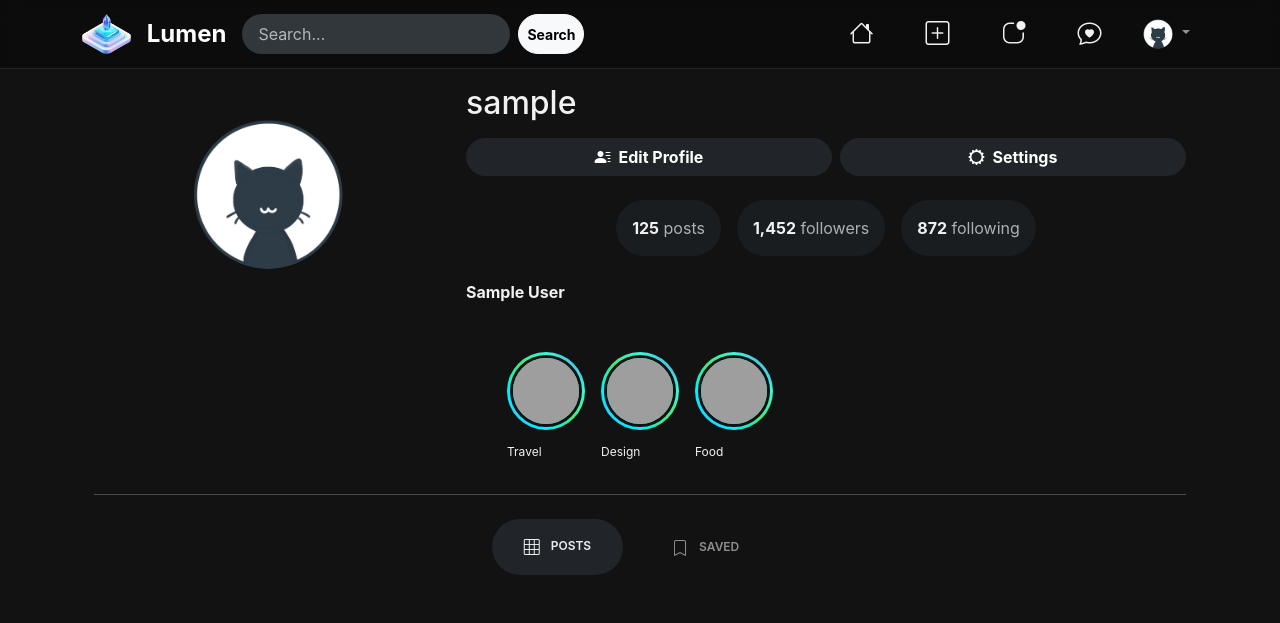
After one commit to deviantcoder/lumen, a Django app: a page that uses templates/includes/navbar.html in a window 1280 px wide. The commit adds this page. Shown: the top 623 px of the page. Run offline with Django 5.2, Linux system fonts and the light colour scheme; the visitor is signed in with stand-in values (Sample User, id 1); data comes from the database, SQL or seed files in the repository; data that the repository does not hold is empty; some libraries are stand-ins or nearby versions; grey boxes are pictures that could not be loaded.

Commit message:
Added profile page template, updated feed template

```diff
--- a/apps/feed/templates/feed/includes/mobile_nav.html
+++ b/apps/feed/templates/feed/includes/mobile_nav.html
@@ -1,5 +1,5 @@
 <div class="mobile-bottom-nav">
-    <a href="#" class="mobile-nav-item active"><i class="bi bi-house-fill mobile-nav-icon"></i></a>
+    <a href="/" class="mobile-nav-item active"><i class="bi bi-house-fill mobile-nav-icon"></i></a>
     <a href="#" class="mobile-nav-item"><i class="bi bi-search mobile-nav-icon"></i></a>
     <a
         href=""
@@ -13,5 +13,5 @@
         <i class="bi bi-plus-square mobile-nav-icon"></i></a>
     <a href="#" class="mobile-nav-item"><i class="bi bi-app-indicator mobile-nav-icon"></i></a>
     <a href="#" class="mobile-nav-item"><i class="bi bi-chat-heart mobile-nav-icon"></i></a>
-    <a href="#" class="mobile-nav-item"><i class="bi bi-person-circle mobile-nav-icon"></i></a>
+    <a href="{% url 'profiles:profile' request.user.username %}" class="mobile-nav-item"><i class="bi bi-person-circle mobile-nav-icon"></i></a>
 </div>
--- /dev/null
+++ b/apps/profiles/templates/profiles/profile.html
@@ -0,0 +1,106 @@
+{% extends '_base.html' %}
+
+{% block head_title %}
+    Profile
+{% endblock head_title %}
+
+{% block content %}
+<div class="container mx-auto p-4">
+
+    <div class="row mb-5 align-items-center text-center text-md-start">
+        <div class="col-md-4 text-center">
+            <img src="{{ profile.image_or_default }}" class="profile-img-lg rounded-circle" alt="Profile avatar">
+        </div>
+        <div class="col-md-8">
+            <div class="d-flex flex-column mb-3 align-items-center align-items-md-start">
+                <h2 class="mb-2 mt-3 mt-md-0 text-center text-md-start">{{ profile.user.username }}</h2>
+                <div class="d-flex gap-2 justify-content-center justify-content-md-start mt-2 w-100">
+                    {% if profile.user == request.user %}
+                        <button class="btn btn-dark rounded-pill fw-bold flex-fill">
+                            <i class="bi bi-person-lines-fill me-2"></i>Edit Profile
+                        </button>
+                        <button class="btn btn-dark rounded-pill fw-bold flex-fill">
+                            <i class="bi bi-gear-wide me-2"></i>Settings
+                        </button>
+                    {% else %}
+                        <button class="btn btn-primary rounded-pill fw-bold flex-fill">
+                            <i class="bi bi-person-add me-2"></i>Follow
+                        </button>
+                        <button class="btn btn-dark rounded-pill fw-bold flex-fill">
+                            <i class="bi bi-chat-heart me-2"></i>Message
+                        </button>
+                    {% endif %}
+                </div>
+            </div>
+            <div class="d-flex w-100 text-center text-md-start mt-4">
+                <div class="flex-fill d-flex gap-3 justify-content-center">
+                    <div class="bg-dark-subtle p-3 rounded-pill"><span class="fw-bold">125</span> <span class="text-muted">posts</span></div>
+                    <div class="bg-dark-subtle p-3 rounded-pill"><span class="fw-bold">1,452</span> <span class="text-muted">followers</span></div>
+                    <div class="bg-dark-subtle p-3 rounded-pill"><span class="fw-bold">872</span> <span class="text-muted">following</span></div>
+                </div>
+            </div>
+            <div class="text-center text-md-start mt-4">
+                {% if profile.user.full_name %}
+                    <div class="fw-bold">{{ profile.user.full_name }}</div>
+                {% endif %}
+                {% if profile.bio %}
+                    <p class="text-muted">{{ profile.bio }}</p>
+                {% endif %}
+                {% if profile.location %}
+                    <p class="text-muted"><i class="bi bi-geo-alt me-2"></i>{{ profile.location }}</p>
+                {% endif %}
+                {% if profile.url %}
+                    <a href="{{ profile.url }}" class="text-decoration-none">{{ profile.url }}</a>
+                {% endif %}
+            </div>
+        </div>
+    </div>
+    <div class="d-flex gap-3 mb-4 overflow-auto pb-2 d-flex justify-content-center">
+        <div class="story-item">
+            <div class="story-avatar">
+                <img src="https://picsum.photos/500/500?random=1" alt="Travel">
+            </div>
+            <span class="story-username">Travel</span>
+        </div>
+        <div class="story-item">
+            <div class="story-avatar">
+                <img src="https://picsum.photos/500/500?random=2" alt="Design">
+            </div>
+            <span class="story-username">Design</span>
+        </div>
+        <div class="story-item">
+            <div class="story-avatar">
+                <img src="https://picsum.photos/500/500?random=3" alt="Food">
+            </div>
+            <span class="story-username">Food</span>
+        </div>
+    </div>
+    <hr>
+    <ul class="nav nav-tabs justify-content-center mt-4 mb-4 border-0">
+        <li class="nav-item">
+            <a class="nav-link active border-0 rounded-5" href="#"><i class="bi bi-grid-3x3"></i> Posts</a>
+        </li>
+        {% if profile.user == request.user %}
+            <li class="nav-item">
+                <a class="nav-link" href="#"><i class="bi bi-bookmark"></i> Saved</a>
+            </li>
+        {% endif %}
+    </ul>
+    <div class="posts-grid">
+        {% for post in posts %}
+            <div class="post-item position-relative overflow-hidden">
+                <a href="#post1">
+                    <img src="{{ post.media.first.file.url }}" class="w-100 h-100 object-fit-cover" alt="Post">
+                    <div class="post-overlay position-absolute top-0 start-0 end-0 bottom-0 d-flex justify-content-center align-items-center">
+                        <div class="d-flex gap-4 text-white fw-bold">
+                            <div><i class="bi bi-heart-fill me-1"></i> 245</div>
+                            <div><i class="bi bi-chat-fill me-1"></i> 32</div>
+                        </div>
+                    </div>
+                </a>
+            </div>
+        {% endfor %}
+    </div>
+</div>
+{% include 'feed/includes/mobile_nav.html' %}
+{% endblock content %}
--- /dev/null
+++ b/apps/profiles/urls.py
@@ -0,0 +1,11 @@
+from django.urls import path
+
+from . import views
+
+
+app_name = 'profiles'
+
+
+urlpatterns = [
+    path('<str:username>/', views.profile, name='profile'),
+]
--- a/apps/profiles/views.py
+++ b/apps/profiles/views.py
@@ -1,3 +1,22 @@
-from django.shortcuts import render
+from django.shortcuts import render, get_object_or_404
+from django.contrib.auth.decorators import login_required
 
-# Create your views here.
+from django.contrib.auth import get_user_model
+
+
+User = get_user_model()
+
+
+@login_required
+def profile(request, username: str):
+
+    if username == request.user.username:
+        user = request.user
+    user = get_object_or_404(User, username=username)
+
+    context = {
+        'profile': user.profile,
+        'posts': user.posts.all(),
+    }
+
+    return render(request, 'profiles/profile.html', context)
--- a/core/urls.py
+++ b/core/urls.py
@@ -14,6 +14,7 @@ urlpatterns = [
     path('accounts/social/', include('social_django.urls', namespace='social')),
 
     path('posts/', include('apps.posts.urls')),
+    path('profiles/', include('apps.profiles.urls')),
 
     path('', include('apps.feed.urls')),
 
--- a/static/css/main.css
+++ b/static/css/main.css
@@ -51,17 +51,84 @@ body {
     border-radius: 50%;
     object-fit: cover;
 }
+.profile-img-lg {
+    width: 150px;
+    height: 150px;
+    border-radius: 50%;
+    object-fit: cover;
+}
+.posts-grid {
+    display: grid;
+    grid-template-columns: repeat(3, 1fr);
+    gap: 8px;
+}
+.post-item {
+    aspect-ratio: 1 / 1;
+    position: relative;
+    overflow: hidden;
+}
+.post-item img {
+    width: 100%;
+    height: 100%;
+    object-fit: cover;
+    display: block;
+}
+.post-item a {
+    text-decoration: none;
+    color: inherit;
+    display: block;
+    height: 100%;
+}
+.post-overlay {
+    background-color: rgba(0, 0, 0, 0.4);
+    opacity: 0;
+    transition: opacity 0.3s;
+}
+.post-item:hover .post-overlay {
+    opacity: 1;
+}
+.nav-tabs {
+    border-bottom: 1px solid #31373a;
+}
+.nav-tabs .nav-link {
+    color: #8e8e8e;
+    font-size: 12px;
+    font-weight: 600;
+    text-transform: uppercase;
+    padding: 1rem 2rem;
+    margin-right: 1rem;
+}
+.nav-tabs .nav-link.active {
+    color: #ededed;
+    border-bottom: 2px solid #262626;
+}
+.nav-tabs .nav-link i {
+    margin-right: 0.5rem;
+    font-size: 16px;
+    vertical-align: middle;
+}
+@media (max-width: 768px) {
+    .posts-grid {
+        gap: 3px;
+    }
+
+    .nav-tabs {
+        flex-wrap: nowrap;
+        overflow-x: auto;
+        justify-content: flex-start;
+        padding: 0 10px;
+    }
+
+    .nav-tabs .nav-link {
+        padding: 1rem;
+        margin-right: 0.5rem;
+        white-space: nowrap;
+    }
+}
 .story-container {
     padding: 16px 0;
     border-bottom: 1px solid var(--border);
     margin-bottom: 16px;
-}
-.story-item {
-    display: flex;
-    flex-direction: column;
-    align-items: center;
-    margin-right: 16px;
-    cursor: pointer;
 }
 .story-avatar {
     width: 78px;
--- a/templates/includes/navbar.html
+++ b/templates/includes/navbar.html
@@ -15,9 +15,9 @@
                 <input class="form-control me-2 rounded-5 search-input border-0" type="search" placeholder="Search..." aria-label="Search">
                 <button class="btn btn-sm btn-light rounded-5 fw-bold" type="submit">Search</button>
             </form>
-            <ul class="navbar-nav ms-auto align-items-center flex-row">
+            <ul class="navbar-nav ms-auto align-items-center flex-row gap-3">
                 {% if user.is_authenticated %}
-                    <li class="nav-item"><a class="nav-link nav-icon" href="#"><i class="bi bi-house"></i></a></li>
+                    <li class="nav-item"><a class="nav-link nav-icon" href="/"><i class="bi bi-house"></i></a></li>
 
                     <li class="nav-item">
                         <a
@@ -38,7 +38,7 @@
                             <img src="{{ user.profile.image_or_default }}" class="profile-img" alt="Profile">
                         </a>
                         <ul class="dropdown-menu dropdown-menu-end">
-                            <li><a class="dropdown-item" href="#"><i class="bi bi-person me-2"></i>Profile</a></li>
+                            <li><a class="dropdown-item" href="{% url 'profiles:profile' request.user.username %}"><i class="bi bi-person me-2"></i>Profile</a></li>
                             <li><a class="dropdown-item" href="#"><i class="bi bi-bookmark me-2"></i>Saved</a></li>
                             <li><a class="dropdown-item" href="#"><i class="bi bi-gear me-2"></i>Settings</a></li>
                             <li><hr class="dropdown-divider"></li>
```
Also changed, not shown: other parts of static/css/main.css (+10 -149 lines), apps/feed/templates/feed/feed.html (+60 -74 lines).
